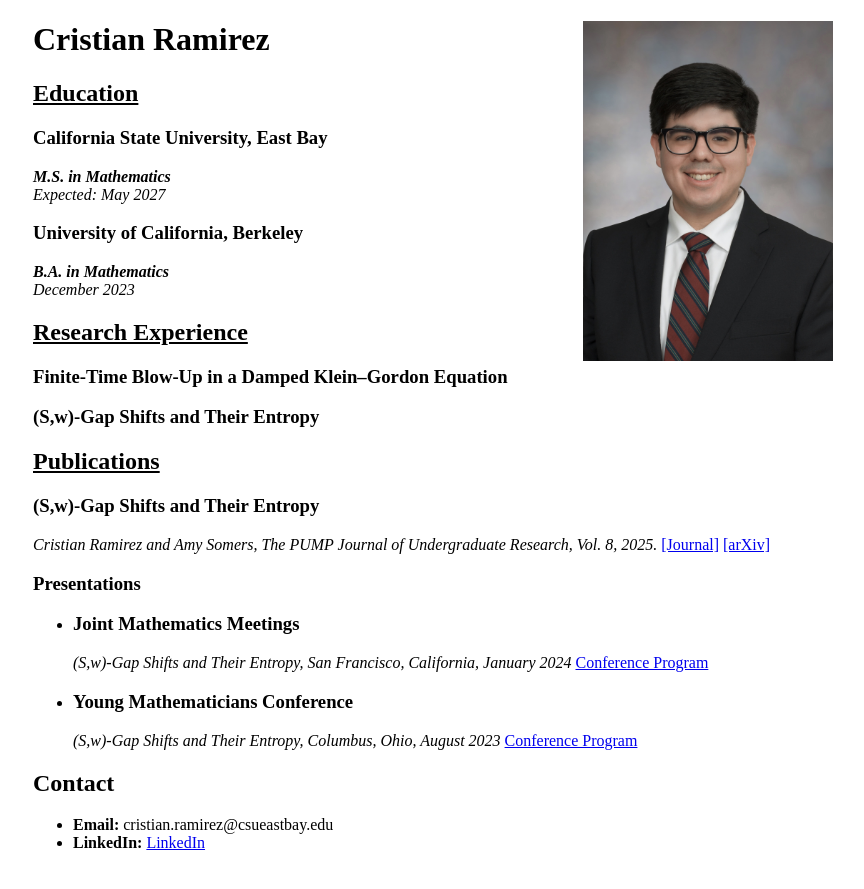
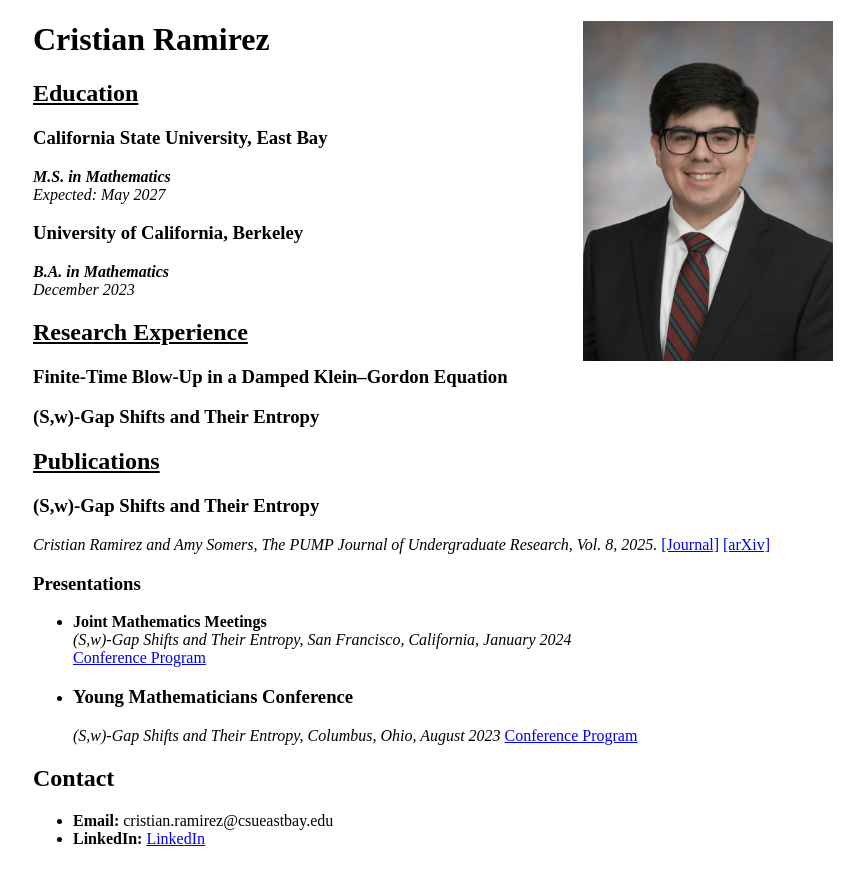
Before and after one commit to ramirez-cristian/ramirez-cristian.github.io, a Jekyll site: the page built from index.md, in a window 1280 px wide. Shown: the top 889 px of the page, without its empty margins (207-1071 px from the left). Built offline with Jekyll 4.4.1, drawn with Linux system fonts in a browser that asks for light colours.

Commit message:
Format presentation section for clarity

```diff
--- a/index.md
+++ b/index.md
@@ -36,7 +36,7 @@ layout: default
 
 ### Presentations
 
-- ### Joint Mathematics Meetings
+- **Joint Mathematics Meetings**
   *(S,w)-Gap Shifts and Their Entropy, San Francisco, California, January 2024*
   [Conference Program](https://meetings.ams.org/math/jmm2024/meetingapp.cgi/Paper/28806)
 
```
